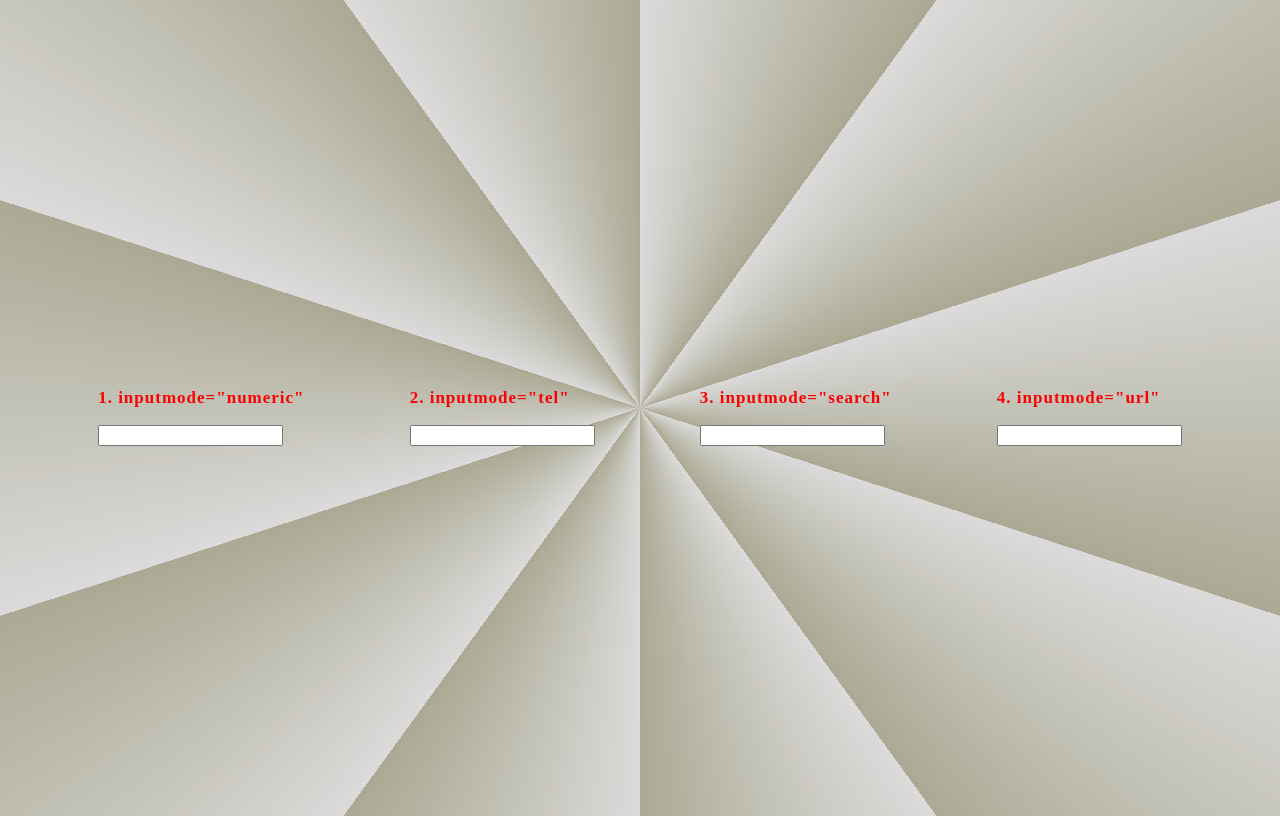
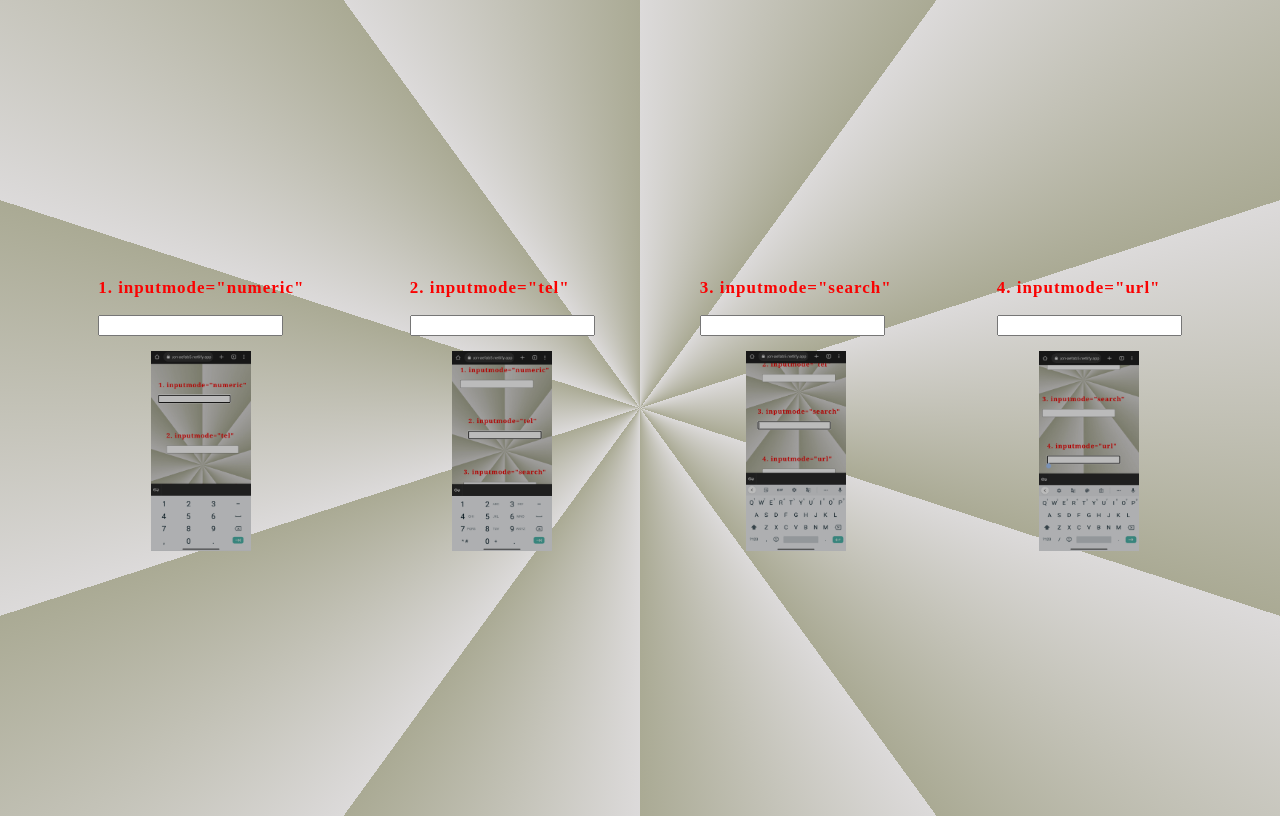
Before and after one commit to MohanRao22/Input-Types, a plain HTML site: page index.html in a window 1280 px wide. Drawn offline with Linux system fonts and the light colour scheme.

Commit message:
Result Screenshot added

```diff
--- a/index.html
+++ b/index.html
@@ -23,6 +23,14 @@
             font-size: 17px;
             color: rgb(250, 2, 2);
         }
+        .result-img{
+            height: 200px;
+            width: 100px;
+        }
+        .image{
+            text-align: center;
+            margin-top: 15px;
+        }
     </style>
 </head>
 
@@ -30,18 +38,30 @@
     <div class="input-blk">
         <p>1. inputmode="numeric"</p>
         <input type="text" inputmode="numeric" />
+       <div class="image">
+        <img src="./Images/numeric.jpg" alt="result"  class="result-img"/>
+       </div>
     </div>
     <div class="input-blk">
         <p>2. inputmode="tel"</p>
         <input type="text" inputmode="tel" />
+        <div class="image">
+        <img src="./Images/tel.jpg" alt="result" class="result-img" />
+        </div>
     </div>
     <div class="input-blk">
         <p>3. inputmode="search"</p>
         <input type="text" inputmode="search" />
+        <div class="image">
+        <img src="./Images/search.jpg" alt="result" class="result-img" />
+        </div>
     </div>
     <div class="input-blk">
         <p>4. inputmode="url"</p>
         <input type="text" inputmode="url" />
+        <div class="image">
+        <img src="./Images/url.jpg" alt="result" class="result-img" />
+        </div>
     </div>
 </body>
 
```
Also changed, not shown: Images/numeric.jpg (added), Images/search.jpg (added), Images/tel.jpg (added), Images/url.jpg (added).
